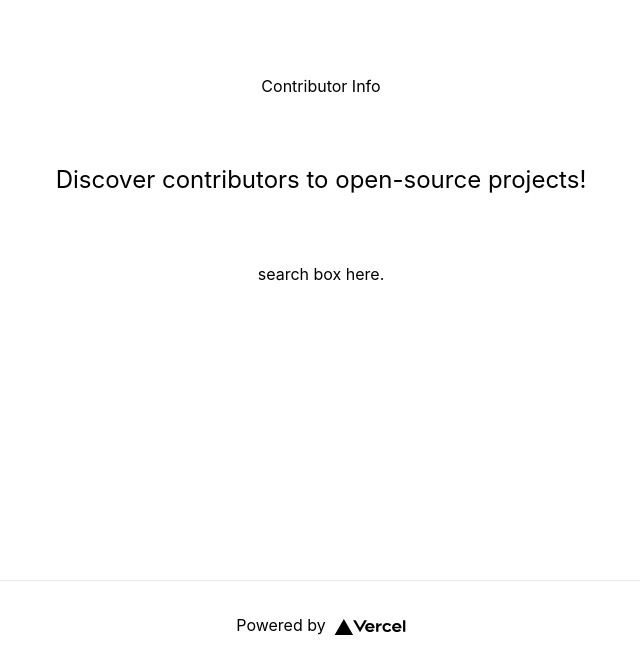
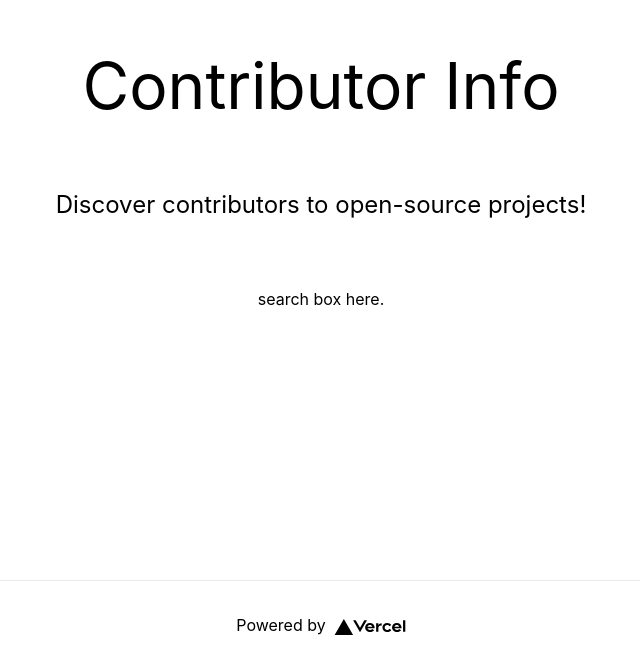
Before and after one commit to open-sauced/contributor.info, a Next.js app: page / in a window 1280 px wide. Shown: the part 220-889 px from the top of the page, without its empty margins (319-959 px from the left). Built offline with nearby package versions, Linux system fonts and the light colour scheme; what tailwindcss-radix would draw is missing.

Commit message:
replace styles.title

```diff
--- a/pages/index.tsx
+++ b/pages/index.tsx
@@ -13,7 +13,7 @@ const Home: NextPage = () => {
       </Head>
 
       <main className={styles.main}>
-        <h1 className="bg-gradient-to-r from-gradFirst via-gradMiddle to-gradLast bg-clip-text text-transparent">
+        <h1 className={styles.title}>
           Contributor Info
         </h1>
 
```
